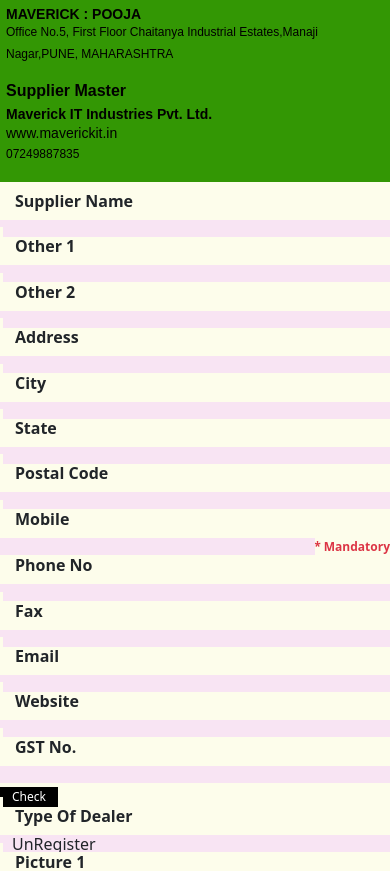
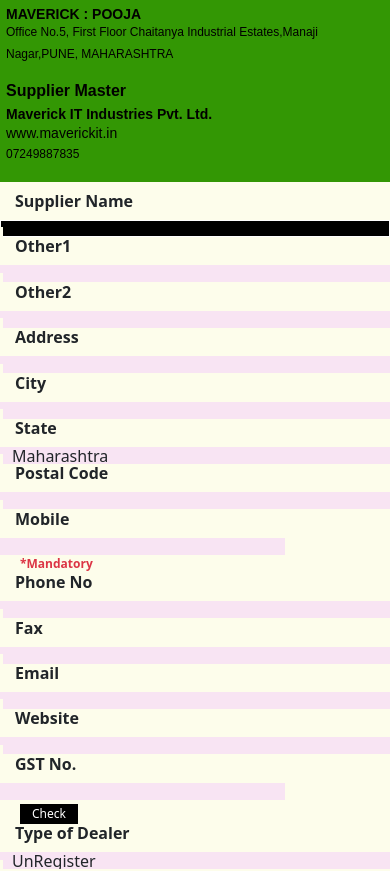
Before and after one commit to GitHubPooh/KPE, a React (Vite) app: page /new in a window 390 px wide. Shown: the top 871 px of the page. Built offline with nearby package versions, Linux system fonts and the light colour scheme.

Commit message:
sm branch

```diff
--- a/package.json
+++ b/package.json
@@ -46,6 +46,6 @@
     "eslint-plugin-react": "^7.33.2",
     "eslint-plugin-react-hooks": "^4.6.0",
     "eslint-plugin-react-refresh": "^0.4.5",
-    "vite": "^5.0.8"
+    "vite": "^5.4.10"
   }
 }
--- a/public/scss/_supplierForm.scss
+++ b/public/scss/_supplierForm.scss
@@ -1,24 +1,3 @@
-.supplier-form-container {
-  background-color: #fdfdeb;
-}
-
-.form-group {
-  margin-bottom: -0.6rem;
-  align-items: center;
-}
-
-.form-control {
-  height: 17px;
-  border-radius: 0%;
-  border: 1px solid transparent;
-  background-color: #f8e4f3;
-}
-
-.form-control.black-bg {
-  background-color: black;
-  border: 1px solid white;
-  color: white;
-}
 .supplier-form-container {
     background-color: #fdfdeb;
 
@@ -38,10 +17,21 @@
       border-radius: 0%;
       border: none;
     }
-    .picture{
-        height: 75px;
-        margin-top: 0.6rem;
-        margin-bottom: -0.5rem;
+    .form-control.black-bg {
+      background-color: black;
+      color: white;
+      border: 1px solid white;
+    }
+    .form-control:focus {
+      outline: none;
+      box-shadow: none;
+    }
+    .picture {
+      height: 75px;
+      margin-top: 0.6rem;
+      margin-bottom: -0.5rem;
+      box-shadow: inset 3px 3px 4px rgba(0, 0, 0, 0.2);
+      background-color: white;
     }
     .file-select-box{
         width: "25px";
--- a/src/pages/staticSupplierForm.jsx
+++ b/src/pages/staticSupplierForm.jsx
@@ -13,14 +13,7 @@
   const openFileDialog = () => {
     document.getElementById("pictureInput").click();
   };
-  const handleChange = (e) => {
-    const { name, value } = e.target;
-    setFormData({ ...formData, [name]: value });
-  };
 
-  const handleFileChange = (e) => {
-    setFormData({ ...formData, picture: e.target.files[0] });
-  };
   return (
     <>
     <Header />
@@ -71,11 +64,13 @@
                 </div>
               </div>
 
-              <div className="form-group row align-items-center">
+              <div className="form-group row ">
                 <label className="col-sm-4 col-form-label">Mobile</label>
-                <div className="col-sm-8 d-flex">
-                  <input type="text" className="form-control" readOnly />
-                  <span className="text-danger ml-2 align-self-center">*Mandatory</span>
+                <div className="col-sm-6">
+                  <input className="form-control" style={{width:"285px"}} readOnly />
+                </div>
+                <div className="col-sm-2">
+                <span className="text-danger" style={{marginLeft:"60px"}}>*Mandatory</span>
                 </div>
               </div>
               <div className="form-group row">
@@ -101,10 +96,10 @@
               </div> <div className="form-group row align-items-center">
                 <label className="col-sm-4 col-form-label">GST No.</label>
                 <div className="col-sm-6">
-                  <input className="form-control" readOnly />
+                  <input className="form-control" style={{width:"285px"}} readOnly />
                 </div>
                 <div className="col-sm-2">
-                  <button type="button" className="btn btn-dark">Check</button>
+                  <button type="button" className="btn btn-dark"style={{marginLeft:"65px"}}>Check</button>
                 </div>
               </div><div className="form-group row">
                 <label className="col-sm-4 col-form-label">Type of Dealer</label>
--- a/src/pages/supplierForm.jsx
+++ b/src/pages/supplierForm.jsx
@@ -11,7 +11,7 @@
     other2: "",
     address: "",
     city: "",
-    state: "",
+    state: "Maharashtra",
     postalCode: "",
     mobile: "",
     phoneNo: "",
@@ -27,26 +27,55 @@
     typeOfDealer: "UnRegister",
   });
 
+  const [activeField, setActiveField] = useState("supplierName");
+  const formFields = [
+    "supplierName", "other1", "other2", "address", "city", "state", "postalCode", "mobile",
+    "phoneNo", "fax", "email", "website", "gstNo", "typeOfDealer", "supplierCode", "areaName",
+    "panCardNo", "aadharCard", "tdsEligibility", "saveButton", "cancelButton"
+  ];
 
-  const openFileDialog = () => {
-    document.getElementById("pictureInput").click();
-  };
   const handleChange = (e) => {
     const { name, value } = e.target;
     setFormData({ ...formData, [name]: value });
   };
 
-  const handleFileChange = (e) => {
-    setFormData({ ...formData, picture: e.target.files[0] });
+  const handleFocus = (fieldName) => {
+    setActiveField(fieldName);
+  };
+
+  const handleBlur = () => {
+    setActiveField("");
+  };
+
+  const handleKeyDown = (e, fieldIndex) => {
+    if (["Enter", "ArrowDown", "ArrowRight"].includes(e.key)) {
+      e.preventDefault();
+      const nextField = formFields[fieldIndex + 1];
+      if (nextField) {
+        if (nextField === "saveButton" || nextField === "cancelButton") {
+          document.getElementById(nextField).focus();
+        } else {
+          document.getElementsByName(nextField)[0]?.focus();
+        }
+      }
+    } else if (["ArrowUp", "ArrowLeft"].includes(e.key)) {
+      e.preventDefault();
+      const prevField = formFields[fieldIndex - 1];
+      if (prevField) {
+        document.getElementsByName(prevField)[0]?.focus();
+      }
+    }
   };
 
   const handleSubmit = (e) => {
     e.preventDefault();
     console.log(formData);
   };
+
   const handleCancel = () => {
-    navigate("/"); // Navigate to the main page when Cancel is clicked
+    navigate("/");
   };
+
   return (
     <>
       <Header />
@@ -54,180 +83,105 @@
         <form onSubmit={handleSubmit}>
           <div className="row">
             <div className="col-md-4">
+              {["supplierName", "other1", "other2", "address", "city", "state", "postalCode"].map((field, index) => (
+                <div className="form-group row" key={field}>
+                  <label className="col-sm-4 col-form-label">
+                    {field.replace(/([A-Z])/g, ' $1').replace(/^./, str => str.toUpperCase())}
+                  </label>
+                  <div className="col-sm-8">
+                    <input
+                      type={field === "email" ? "email" : "text"}
+                      className={`form-control ${activeField === field ? "black-bg" : ""}`}
+                      name={field}
+                      value={formData[field]}
+                      onChange={handleChange}
+                      onFocus={() => handleFocus(field)}
+                      onBlur={handleBlur}
+                      onKeyDown={(e) => handleKeyDown(e, index)}
+                      readOnly={["typeOfDealer", "tdsEligibility"].includes(field)}
+                    />
+                  </div>
+                </div>
+              ))}
+
+              {/* Mobile Field with *Mandatory Label */}
               <div className="form-group row">
-                <label className="col-sm-4 col-form-label">Supplier Name</label>
+                <label className="col-sm-4 col-form-label">Mobile</label>
+                <div className="col-sm-7">
+                  <input
+                    type="text"
+                    className={`form-control ${activeField === "mobile" ? "black-bg" : ""}`} style={{width:"285px"}}
+                    name="mobile"
+                    value={formData.mobile}
+                    onChange={handleChange}
+                    onFocus={() => handleFocus("mobile")}
+                    onBlur={handleBlur}
+                    onKeyDown={(e) => handleKeyDown(e, formFields.indexOf("mobile"))}
+                  />
+                </div>
+                <div className="col-sm-1 d-flex align-items-center">
+                  <span className="text-danger" style={{marginLeft:"20px"}}>*Mandatory</span>
+                </div>
+              </div>
+
+              {["phoneNo", "fax", "email", "website"].map((field, index) => (
+                <div className="form-group row" key={field}>
+                  <label className="col-sm-4 col-form-label">
+                    {field.replace(/([A-Z])/g, ' $1').replace(/^./, str => str.toUpperCase())}
+                  </label>
+                  <div className="col-sm-8">
+                    <input
+                      type={field === "email" ? "email" : "text"}
+                      className={`form-control ${activeField === field ? "black-bg" : ""}`}
+                      name={field}
+                      value={formData[field]}
+                      onChange={handleChange}
+                      onFocus={() => handleFocus(field)}
+                      onBlur={handleBlur}
+                      onKeyDown={(e) => handleKeyDown(e, formFields.indexOf(field))}
+                    />
+                  </div>
+                </div>
+              ))}
+
+              {/* GST No. Field with Check Button */}
+              <div className="form-group row">
+                <label className="col-sm-4 col-form-label">GST No.</label>
+                <div className="col-sm-7">
+                  <input
+                    type="text"
+                    className={`form-control ${activeField === "gstNo" ? "black-bg" : ""}`} style={{width:"285px"}}
+                    name="gstNo"
+                    value={formData.gstNo}
+                    onChange={handleChange}
+                    onFocus={() => handleFocus("gstNo")}
+                    onBlur={handleBlur}
+                    onKeyDown={(e) => handleKeyDown(e, formFields.indexOf("gstNo"))}
+                  />
+                </div>
+                <div className="col-sm-1">
+                  <button type="button" className="btn btn-dark" style={{marginLeft:"20px"}}>Check</button>
+                </div>
+              </div>
+
+              {/* Type of Dealer Field */}
+              <div className="form-group row">
+                <label className="col-sm-4 col-form-label">Type of Dealer</label>
                 <div className="col-sm-8">
                   <input
                     type="text"
-                    className="form-control"
-                    name="supplierName"
-                    value={formData.supplierName}
-                    onChange={handleChange}
+                    className={`form-control ${activeField === "typeOfDealer" ? "black-bg" : ""}`}
+                    name="typeOfDealer"
+                    value={formData.typeOfDealer}
+                    onFocus={() => handleFocus("typeOfDealer")}
+                    onBlur={handleBlur}
+                    readOnly
+                    onKeyDown={(e) => handleKeyDown(e, formFields.indexOf("typeOfDealer"))}
                   />
                 </div>
               </div>
-              <div className="form-group row">
-                <label className="col-sm-4 col-form-label">Other 1</label>
-                <div className="col-sm-8">
-                  <input
-                    type="text"
-                    className="form-control"
-                    name="other1"
-                    value={formData.other1}
-                    onChange={handleChange}
-                  />
-                </div>
-              </div>
-              <div className="form-group row">
-                <label className="col-sm-4 col-form-label">Other 2</label>
-                <div className="col-sm-8">
-                  <input
-                    type="text"
-                    className="form-control"
-                    name="other2"
-                    value={formData.other2}
-                    onChange={handleChange}
-                  />
-                </div>
-              </div>
-              <div className="form-group row">
-                <label className="col-sm-4 col-form-label">Address</label>
-                <div className="col-sm-8">
-                  <input
-                    type="text"
-                    className="form-control"
-                    name="address"
-                    value={formData.address}
-                    onChange={handleChange}
-                  />
-                </div>
-              </div>
-              <div className="form-group row">
-                <label className="col-sm-4 col-form-label">City</label>
-                <div className="col-sm-8">
-                  <input
-                    type="text"
-                    className="form-control"
-                    name="city"
-                    value={formData.city}
-                    onChange={handleChange}
-                  />
-                </div>
-              </div>
-              <div className="form-group row">
-                <label className="col-sm-4 col-form-label">State</label>
-                <div className="col-sm-8">
-                  <input
-                    type="text"
-                    className="form-control"
-                    name="Maharashtra"
-                    value={formData.state}
-                    onChange={handleChange}
-                  />
-                </div>
-              </div>
-              <div className="form-group row">
-                <label className="col-sm-4 col-form-label">Postal Code</label>
-                <div className="col-sm-8">
-                  <input
-                    type="text"
-                    className="form-control"
-                    name="postalCode"
-                    value={formData.postalCode}
-                    onChange={handleChange}
-                  />
-                </div>
-              </div>
-              <div className="form-group row">
-                <label className="col-sm-4 col-form-label">Mobile</label>
-                <div className="col-sm-8">
-                  <div className="input-group">
-                    <input
-                      type="text"
-                      className="form-control"
-                      name="mobile"
-                      value={formData.mobile}
-                      onChange={handleChange}
-                    />
-                    <span className="text-danger">* Mandatory</span>
-                  </div>
-                </div>
-              </div>
-              <div className="form-group row">
-                <label className="col-sm-4 col-form-label">Phone No</label>
-                <div className="col-sm-8">
-                  <input
-                    type="text"
-                    className="form-control"
-                    name="phoneNo"
-                    value={formData.phoneNo}
-                    onChange={handleChange}
-                  />
-                </div>
-              </div>
-              <div className="form-group row">
-                <label className="col-sm-4 col-form-label">Fax</label>
-                <div className="col-sm-8">
-                  <input
-                    type="text"
-                    className="form-control"
-                    name="fax"
-                    value={formData.fax}
-                    onChange={handleChange}
-                  />
-                </div>
-              </div>
-              <div className="form-group row">
-                <label className="col-sm-4 col-form-label">Email</label>
-                <div className="col-sm-8">
-                  <input
-                    type="email"
-                    className="form-control"
-                    name="email"
-                    value={formData.email}
-                    onChange={handleChange}
-                  />
-                </div>
-              </div>
-              <div className="form-group row">
-                <label className="col-sm-4 col-form-label">Website</label>
-                <div className="col-sm-8">
-                  <input
-                    type="text"
-                    className="form-control"
-                    name="website"
-                    value={formData.website}
-                    onChange={handleChange}
-                  />
-                </div>
-              </div>
-              <div className="form-group row">
-                <label className="col-sm-4 col-form-label">GST No.</label>
-                <div className="col-sm-6">
-                  <input
-                    type="text"
-                    className="form-control"
-                    name="gstNo"
-                    value={formData.gstNo}
-                    onChange={handleChange}
-                  />
-                </div>
-                <div className="col-sm-2">
-                  <button type="button" className="btn btn-dark">Check</button>
-                </div>
-              </div>
-              <div className="form-group row">
-                <label className="col-sm-4 col-form-label">Type Of Dealer</label>
-                <div className="col-sm-8">
-                  <input
-                    type="text"
-                    className="form-control"
-                    name="typeOfDealer"
-                    value={formData.typeOfDealer}
-                    readOnly
-                  />
-                </div>
-              </div>
+
+              {/* Picture Field */}
               <div className="form-group row">
                 <label className="col-sm-4 col-form-label">Picture 1</label>
                 <div className="col-sm-6 d-flex align-items-center">
@@ -237,14 +191,10 @@
                     className="d-none"
                     onChange={(e) => console.log(e.target.files[0])}
                   />
-                  <input
-                    type="text"
-                    className="form-control picture"
-                    readOnly
-                  />
+                  <input type="text" className="form-control picture" readOnly />
                   <div
                     className="file-select-box"
-                    onClick={openFileDialog}
+                    onClick={() => document.getElementById("pictureInput").click()}
                     style={{
                       width: "25px",
                       height: "23px",
@@ -256,86 +206,53 @@
                       cursor: "pointer",
                     }}
                   >
-                      <span
-                        style={{
-                          color: "white",
-                          fontSize: "18px",
-                        }}
-                      >
-                        .
-                      </span>
+                    <span style={{ color: "white", fontSize: "18px" }}>.</span>
                   </div>
                 </div>
               </div>
             </div>
-
             <div className="col-md-4">
-              <div className="form-group row">
-                <label className="col-sm-4 col-form-label">Supplier Code</label>
+              {["supplierCode", "areaName", "panCardNo", "aadharCard", "tdsEligibility"].map((field, index) => (
+                <div className="form-group row" key={field}>
+                  <label className="col-sm-4 col-form-label">
+                    {field.replace(/([A-Z])/g, ' $1').replace(/^./, str => str.toUpperCase())}
+                  </label>
                   <div className="col-sm-8">
                     <input
                       type="text"
-                    className="form-control"
-                    name="supplierCode"
-                    value={formData.supplierCode}
+                      className={`form-control ${activeField === field ? "black-bg" : ""}`}
+                      name={field}
+                      value={formData[field]}
                       onChange={handleChange}
+                      onFocus={() => handleFocus(field)}
+                      onBlur={handleBlur}
+                      onKeyDown={(e) => handleKeyDown(e, formFields.indexOf(field))}
+                      readOnly={field === "tdsEligibility"}
                     />
                   </div>
                 </div>
-              <div className="form-group row">
-                <label className="col-sm-4 col-form-label">Area Name</label>
-                <div className="col-sm-8">
-                  <input
-                    type="text"
-                    className="form-control"
-                    name="areaName"
-                    value={formData.areaName}
-                    onChange={handleChange}
-                  />
-                </div>
-              </div>
-              <div className="form-group row">
-                <label className="col-sm-4 col-form-label">PAN Card No</label>
-                <div className="col-sm-8">
-                  <input
-                    type="text"
-                    className="form-control"
-                    name="panCardNo"
-                    value={formData.panCardNo}
-                    onChange={handleChange}
-                  />
-                </div>
-              </div>
-              <div className="form-group row">
-                <label className="col-sm-4 col-form-label">Aadhar Card</label>
-                <div className="col-sm-8">
-                  <input
-                    type="text"
-                    className="form-control"
-                    name="aadharCard"
-                    value={formData.aadharCard}
-                    onChange={handleChange}
-                  />
-                </div>
-              </div>
-              <div className="form-group row">
-                <label className="col-sm-4 col-form-label">TDS Eligibility</label>
-                <div className="col-sm-8">
-                  <input
-                    type="text"
-                    className="form-control"
-                    name="tdsEligibility"
-                    value={formData.tdsEligibility}
-                    readOnly
-                  />
-                </div>
-              </div>
+              ))}
             </div>
           </div>
 
           <div className="form-footer text-center mt-4">
-            <button type="submit" className="btn btn-primary mx-1">Save Ctrl+S</button>
-            <button type="button" className="btn btn-primary mx-1" onClick={handleCancel}>Cancel</button>
+            <button
+              type="submit"
+              id="saveButton"
+              className="btn btn-primary mx-1"
+              onKeyDown={(e) => handleKeyDown(e, formFields.indexOf("saveButton"))}
+            >
+              Save Ctrl+S
+            </button>
+            <button
+              type="button"
+              id="cancelButton"
+              className="btn btn-primary mx-1"
+              onClick={handleCancel}
+              onKeyDown={(e) => handleKeyDown(e, formFields.indexOf("cancelButton"))}
+            >
+              Cancel
+            </button>
           </div>
         </form>
       </div>
```
Also changed, not shown: 1 other file (tests, documents, lock files or other folders). Lines whose indentation alone changed are shown as unchanged.
